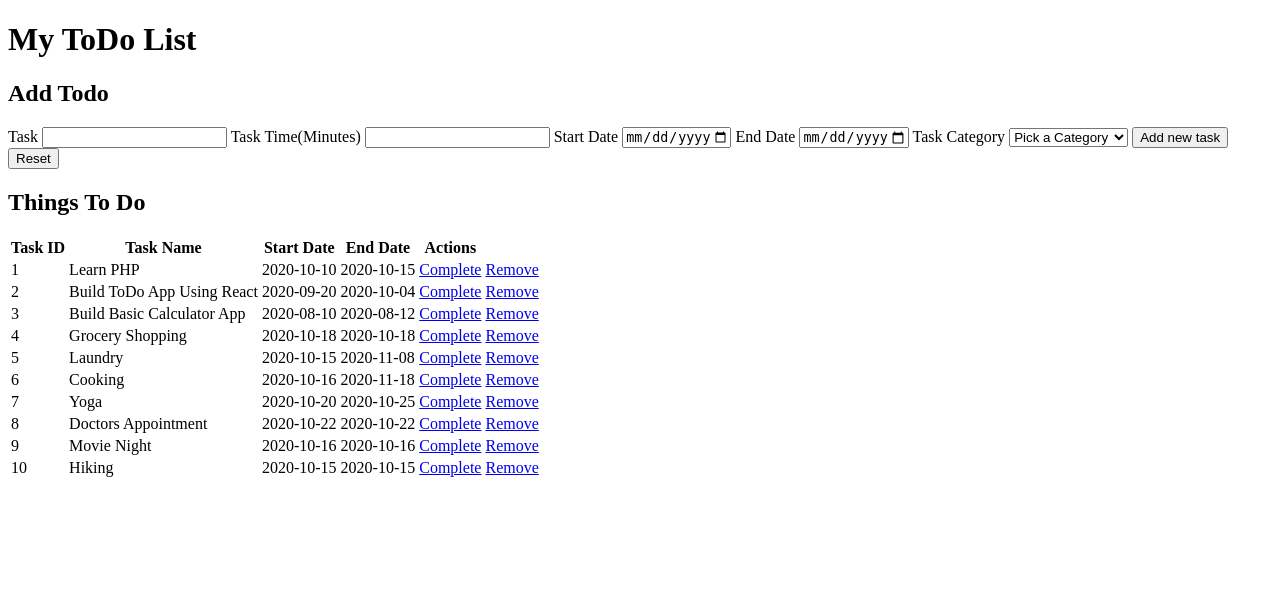
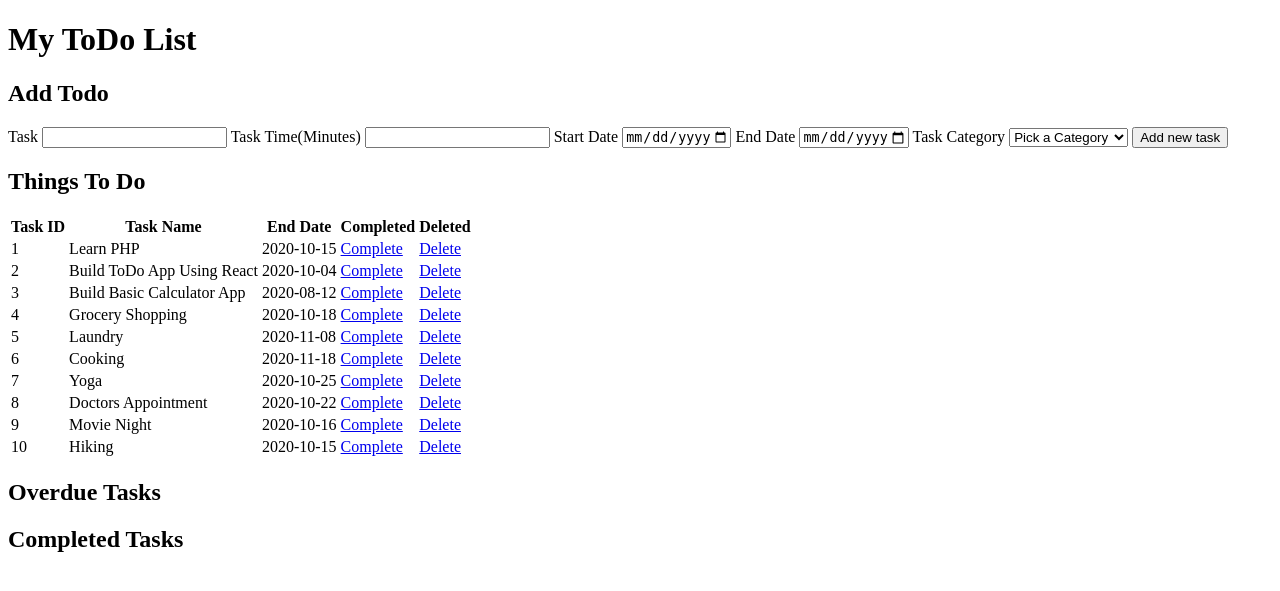
Before and after one commit to ayeshafatima977/ToDoApp-CRUD-FrontEnd-BackEnd, a PHP site: page /task_add.php in a window 1280 px wide. Shown: the top 591 px of the page. Run offline with PHP 8.4, Linux system fonts and the light colour scheme; data comes from the database, SQL or seed files in the repository.

Commit message:
Fixed Bug of Page refreshment and task being added on refresh by organizing the logix;

```diff
--- a/admin/task_add.php
+++ b/admin/task_add.php
@@ -3,21 +3,55 @@ require '../constants.php';
 $categories_select_options = null;
 $message = null;
 $task_list = null;
+$temp_taskName = null;
 
 // Creating a connection and testing if connection is established or not
+
 $connection = new MySQLi(HOST, USER, PASSWORD, DATABASE);
 if ($connection->connect_errno) {
     die('Connection failed: ' . $connection->connect_error);
 }
 
-// Query for Selection of Category
+if (isset($_POST['task_name'])) {
+
+    //Assigning temporary variable so that task doesn't repeat when you refresh
+    $temp_taskName = $_POST['task_name'];
+
+    // Query to get tasks from the database
+    $task_list_sql = "SELECT * FROM task";
+    $repeated_tasks_flag = false;
+
+    $result = $connection->query($task_list_sql);
+    while ($row = $result->fetch_assoc()) {
+        // Add other categories
+        if ($temp_taskName === $row['TaskName']) {
+            $repeated_tasks_flag = true;
+        }
+    }
+    if (!$repeated_tasks_flag) {
+        //Sanitize Input fields using PREPARE statement
+        // Add task to the list Here ? indicate Placeholders for the text
+        $insert = $connection->prepare("INSERT INTO task(TaskID, CategoryID, TaskName, TaskTimeMinutes, StartDate,EndDate)
+    VALUES(NULL, ?, ?, ?, ?, ?)");
+        //Since Task id is NULL and auto incremented it is not accounted here; i is integer for CategoryID;s is string for task Name;
+        //d is for double for TaskTime Minutes;s is string for start date; and s is string for end date
+        $insert->bind_param("isdss", $_POST['task_category'], $_POST['task_name'], $_POST['task_time'], $_POST['start_date'], $_POST['end_date']);
+        if ($insert->execute()) {
+            $message = "You have added " . $_POST['task_name'] . " to the database";
+        } else {
+            exit("There was a problem with adding a task");
+        }
+        $insert->close();
+    }
+}
+if (isset($_GET)) {
+    // Query to generate selection of category from database
     $categories_sql = "SELECT CategoryID, CategoryName FROM taskCategory";
-
     if (!$categories_result = $connection->query($categories_sql)) {
         echo "Something went wrong with the categories query";
         exit();
     }
-//To generate the Category from data base
+
     if ($categories_result->num_rows > 0) {
         while ($categories = $categories_result->fetch_assoc()) {
             $categories_select_options .= sprintf('
@@ -29,7 +63,7 @@ if ($categories_result->num_rows > 0) {
         }
     }
 
-// To generate the Task List
+    //To generate the Task List
     $task_list_sql = "SELECT * FROM task";
 
     if (!$result = $connection->query($task_list_sql)) {
@@ -39,33 +73,35 @@ if (!$result = $connection->query($task_list_sql)) {
 
     // To check if there are any empty records/rows
     if (0 === $result->num_rows) {
-    $task_list = '<tr><td colspan="5">There are no Active Things To Do</td></tr>';
+        $task_list = '<tr><td colspan="4">There are no Active Things To Do</td></tr>';
     } else {
         while ($row = $result->fetch_assoc()) {
+
             $task_list .= sprintf('
             <tr>
                 <td>%d</td>
                 <td>%s</td>
                 <td>%s</td>
-            <td>%s</td>
-            <td><a href="task_complete.php?task_id=%d">Complete</a></td>
-            <td><a href="task_delete.php?task_id=%d">Remove</a></td>
+                <td><a href="task_add.php?task_id=%d&operation=%s">Complete</a></td>
+                <td><a href="task_add.php?task_id=%d&operation=%s">Delete</a></td>
             </tr>
             ',
                 $row['TaskID'],
                 $row['TaskName'],
-            $row['StartDate'],
                 $row['EndDate'],
                 $row['TaskID'],
-            $row['TaskID']
+                "complete",
+                $row['TaskID'], "delete"
             );
 
         }
     }
+}
 
 $connection->close();
+?>
 
-?>
+
 <!DOCTYPE html>
 <html lang="en">
 
@@ -78,12 +114,7 @@ $connection->close();
 <body>
     <h1>My ToDo List </h1>
     <h2>Add Todo</h2>
-    <?php if ($message) {
-    echo $message;
-}
-?>
-    <form action="<?php echo htmlspecialchars($_SERVER['PHP_SELF']); ?>" method="POST" enctype="multipart/form-data">
-
+    <form action="#" method="POST" id="todo_form">
         <label for="task_name">Task</label>
         <input type="text" id="task_name" name="task_name">
         <label for="task_time">Task Time(Minutes)</label>
@@ -98,20 +129,25 @@ $connection->close();
             <?php echo $categories_select_options; ?>
         </select>
         <input type="submit" value="Add new task">
-        <input type="submit" name="reset" value="Reset" />
+    </form>
     <h2>Things To Do</h2>
     <table>
         <tr>
             <th>Task ID</th>
             <th>Task Name</th>
-                <th>Start Date</th>
             <th>End Date</th>
-                <th>Actions</th>
+            <th>Completed</th>
+            <th>Deleted</th>
         </tr>
+
         <?php echo $task_list; ?>
 
     </table>
-    </form>
+    <h2>Overdue Tasks</h2>
+
+    <h2>Completed Tasks</h2>
+
+
 
 </body>
 
--- a/database/todo_mysqli.sql
+++ b/database/todo_mysqli.sql
@@ -17,6 +17,8 @@ CREATE TABLE IF NOT EXISTS Task (
     TaskTimeMinutes double(4, 2) NULL,
     StartDate date NULL,
     EndDate date NULL,
+    Completed boolean NOT NULL DEFAULT 1,
+    CONSTRAINT CK_Task_Completed CHECK (Completed IN (0, 1)),
     CONSTRAINT FK_Task_TaskCategory FOREIGN KEY (CategoryID) REFERENCES TaskCategory(CategoryID)
 );
 
```
Also changed, not shown: README.md. Lines whose indentation alone changed are shown as unchanged.
